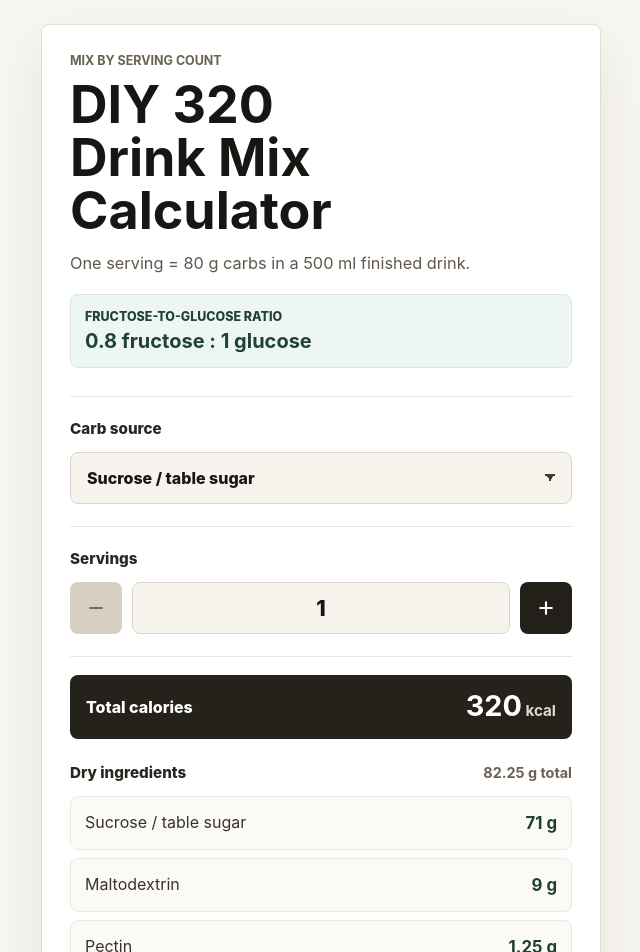
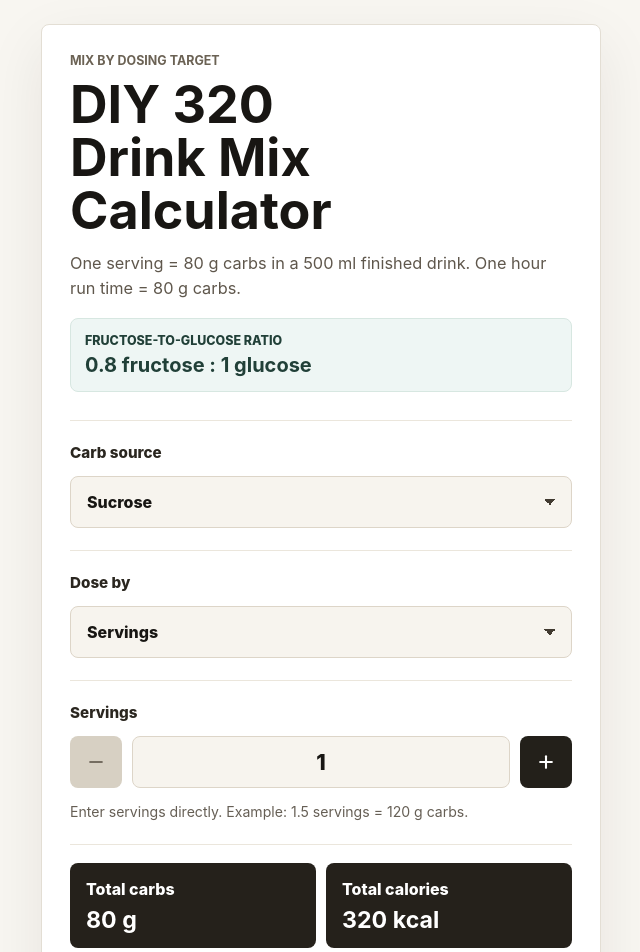
Before and after one commit to noahlimits/diy-320-drink-mix-calculator, a React (Vite) app: page / in a window 1280 px wide. Shown: the top 952 px of the page, without its empty margins (319-959 px from the left). Built offline with nearby package versions, Linux system fonts and the light colour scheme.

Commit message:
Add run time dosing mode

```diff
--- a/src/main.tsx
+++ b/src/main.tsx
@@ -9,6 +9,7 @@ type Ingredient = {
 };
 
 type CarbSource = "sucrose" | "fructose";
+type DoseMode = "servings" | "runTime";
 
 type Formula = {
   label: string;
@@ -30,9 +31,9 @@ const hydrocolloids: Ingredient[] = [
 ];
 const formulas: Record<CarbSource, Formula> = {
   sucrose: {
-    label: "Sucrose / table sugar",
+    label: "Sucrose",
     sourceName: "sucrose",
-    primaryIngredient: { name: "Sucrose / table sugar", gramsPerServing: 71 },
+    primaryIngredient: { name: "Sucrose", gramsPerServing: 71 },
     maltodextrinGrams: 9,
     ratioText: "0.8 fructose : 1 glucose",
     note: "Sucrose digests into fructose and glucose, so this version approximates the target ratio.",
@@ -55,20 +56,29 @@ function formatMl(value: number) {
   return `${Math.round(value)} ml`;
 }
 
-function parseServings(value: string) {
-  if (!/^\d+(\.\d+)?$/.test(value)) {
+function formatNumber(value: number) {
+  return Number(value.toFixed(2)).toString();
+}
+
+function parseDose(value: string, minimum: number) {
+  if (!/^(\d+(\.\d*)?|\.\d+)$/.test(value)) {
     return 1;
   }
 
   const nextValue = Number(value);
-  return nextValue > 0 ? nextValue : 1;
+  return nextValue > 0 ? Math.max(minimum, nextValue) : 1;
 }
 
 function App() {
   const [servings, setServings] = useState(1);
   const [servingInput, setServingInput] = useState("1");
   const [carbSource, setCarbSource] = useState<CarbSource>("sucrose");
+  const [doseMode, setDoseMode] = useState<DoseMode>("servings");
   const formula = formulas[carbSource];
+  const minimumDose = doseMode === "runTime" ? 0.1 : 1;
+  const doseStep = doseMode === "runTime" ? 0.25 : 1;
+  const doseLabel = doseMode === "runTime" ? "Run time" : "Servings";
+  const doseAriaLabel = doseMode === "runTime" ? "Run time in hours" : "Number of servings";
   const dryIngredients: Ingredient[] = [
     formula.primaryIngredient,
     { name: "Maltodextrin", gramsPerServing: formula.maltodextrinGrams },
@@ -76,9 +86,9 @@ function App() {
   ];
 
   const updateServings = (nextServings: number) => {
-    const safeServings = Math.max(1, nextServings);
+    const safeServings = Math.max(minimumDose, nextServings);
     setServings(safeServings);
-    setServingInput(String(safeServings));
+    setServingInput(formatNumber(safeServings));
   };
 
   const handleInputChange = (value: string) => {
@@ -93,16 +103,16 @@ function App() {
   };
 
   const commitInput = () => {
-    updateServings(parseServings(servingInput));
+    updateServings(parseDose(servingInput, minimumDose));
   };
 
   return (
     <main className="app-shell">
       <section className="calculator" aria-labelledby="calculator-title">
         <header className="hero">
-          <p className="eyebrow">Mix by serving count</p>
+          <p className="eyebrow">Mix by dosing target</p>
           <h1 id="calculator-title">DIY 320 Drink Mix Calculator</h1>
-          <p className="subtitle">One serving = 80 g carbs in a 500 ml finished drink.</p>
+          <p className="subtitle">One serving = 80 g carbs in a 500 ml finished drink. One hour run time = 80 g carbs.</p>
           <div className="ratio-callout" aria-label="Fructose to glucose ratio">
             <span>Fructose-to-glucose ratio</span>
             <strong>{formula.ratioText}</strong>
@@ -116,21 +126,40 @@ function App() {
             value={carbSource}
             onChange={(event) => setCarbSource(event.target.value as CarbSource)}
           >
-            <option value="sucrose">Sucrose / table sugar</option>
+            <option value="sucrose">Sucrose</option>
             <option value="fructose">Fructose</option>
           </select>
         </div>
 
+        <div className="dose-panel">
+          <label htmlFor="dose-mode">Dose by</label>
+          <select
+            id="dose-mode"
+            value={doseMode}
+            onChange={(event) => {
+              const nextMode = event.target.value as DoseMode;
+              setDoseMode(nextMode);
+              const nextMinimum = nextMode === "runTime" ? 0.1 : 1;
+              const nextServings = Math.max(nextMinimum, servings);
+              setServings(nextServings);
+              setServingInput(formatNumber(nextServings));
+            }}
+          >
+            <option value="servings">Servings</option>
+            <option value="runTime">Run time</option>
+          </select>
+        </div>
+
         <div className="serving-panel">
-          <label htmlFor="servings">Servings</label>
-          <div className="stepper" role="group" aria-label="Serving selector">
+          <label htmlFor="servings">{doseLabel}{doseMode === "runTime" ? " (hours)" : ""}</label>
+          <div className="stepper" role="group" aria-label={`${doseLabel} selector`}>
             <button
               type="button"
               className="icon-button"
-              onClick={() => updateServings(servings - 1)}
-              disabled={servings <= 1}
-              aria-label="Decrease servings"
-              title="Decrease servings"
+              onClick={() => updateServings(servings - doseStep)}
+              disabled={servings <= minimumDose}
+              aria-label={`Decrease ${doseLabel.toLowerCase()}`}
+              title={`Decrease ${doseLabel.toLowerCase()}`}
             >
               <Minus size={20} strokeWidth={2.5} />
             </button>
@@ -147,24 +176,35 @@ function App() {
                   event.currentTarget.blur();
                 }
               }}
-              aria-label="Number of servings"
+              aria-label={doseAriaLabel}
             />
 
             <button
               type="button"
               className="icon-button"
-              onClick={() => updateServings(servings + 1)}
-              aria-label="Increase servings"
-              title="Increase servings"
+              onClick={() => updateServings(servings + doseStep)}
+              aria-label={`Increase ${doseLabel.toLowerCase()}`}
+              title={`Increase ${doseLabel.toLowerCase()}`}
             >
               <Plus size={20} strokeWidth={2.5} />
             </button>
           </div>
+          <p className="dose-helper">
+            {doseMode === "runTime"
+              ? "Enter run length in hours. Example: 1.5 hours = 120 g carbs."
+              : "Enter servings directly. Example: 1.5 servings = 120 g carbs."}
+          </p>
         </div>
 
-        <section className="calories" aria-label="Total calories">
-          <span>Total calories</span>
-          <strong>{Math.round(carbohydrateGramsPerServing * caloriesPerCarbGram * servings)}</strong>
+        <section className="dose-summary" aria-label="Dose summary">
+          <div className="summary-card">
+            <span>Total carbs</span>
+            <strong>{formatGrams(carbohydrateGramsPerServing * servings)}</strong>
+          </div>
+          <div className="summary-card">
+            <span>Total calories</span>
+            <strong>{Math.round(carbohydrateGramsPerServing * caloriesPerCarbGram * servings)} kcal</strong>
+          </div>
         </section>
 
         <section className="ingredients" aria-labelledby="dry-ingredients-title">
--- a/src/styles.css
+++ b/src/styles.css
@@ -100,6 +100,7 @@ h1 {
 }
 
 .source-panel,
+.dose-panel,
 .serving-panel {
   border-block: 1px solid #ebe6dc;
   display: grid;
@@ -107,19 +108,22 @@ h1 {
   padding: 22px 0;
 }
 
-.source-panel {
+.source-panel,
+.dose-panel {
   border-bottom: 0;
 }
 
 .serving-panel label,
 .source-panel label,
+.dose-panel label,
 .section-heading h2 {
   color: #2a261f;
   font-size: 0.95rem;
   font-weight: 800;
 }
 
-.source-panel select {
+.source-panel select,
+.dose-panel select {
   appearance: none;
   background:
     linear-gradient(45deg, transparent 50%, #413a30 50%) calc(100% - 20px) 50% / 7px 7px no-repeat,
@@ -135,7 +139,8 @@ h1 {
   width: 100%;
 }
 
-.source-panel select:focus {
+.source-panel select:focus,
+.dose-panel select:focus {
   border-color: #6f8f72;
   box-shadow: 0 0 0 4px rgba(111, 143, 114, 0.16);
   outline: 0;
@@ -194,32 +199,37 @@ h1 {
   outline: 0;
 }
 
-.calories {
-  align-items: center;
+.dose-helper {
+  color: #665f55;
+  font-size: 0.88rem;
+  line-height: 1.4;
+}
+
+.dose-summary {
+  display: grid;
+  gap: 10px;
+  grid-template-columns: repeat(2, minmax(0, 1fr));
+  margin-top: 18px;
+}
+
+.summary-card {
   background: #25211b;
   border-radius: 8px;
   color: #fff;
-  display: flex;
-  justify-content: space-between;
-  margin-top: 18px;
-  min-height: 64px;
+  display: grid;
+  gap: 10px;
+  min-height: 84px;
   padding: 16px;
 }
 
-.calories span {
+.summary-card span {
   font-weight: 800;
 }
 
-.calories strong {
-  font-size: 1.8rem;
+.summary-card strong {
+  font-size: 1.45rem;
   line-height: 1;
-}
-
-.calories strong::after {
-  content: " kcal";
-  color: #ded8cd;
-  font-size: 0.95rem;
-  font-weight: 700;
+  word-break: keep-all;
 }
 
 .ingredients {
@@ -370,4 +380,8 @@ h1 {
     flex-direction: column;
     gap: 6px;
   }
+
+  .dose-summary {
+    grid-template-columns: 1fr;
+  }
 }
```
